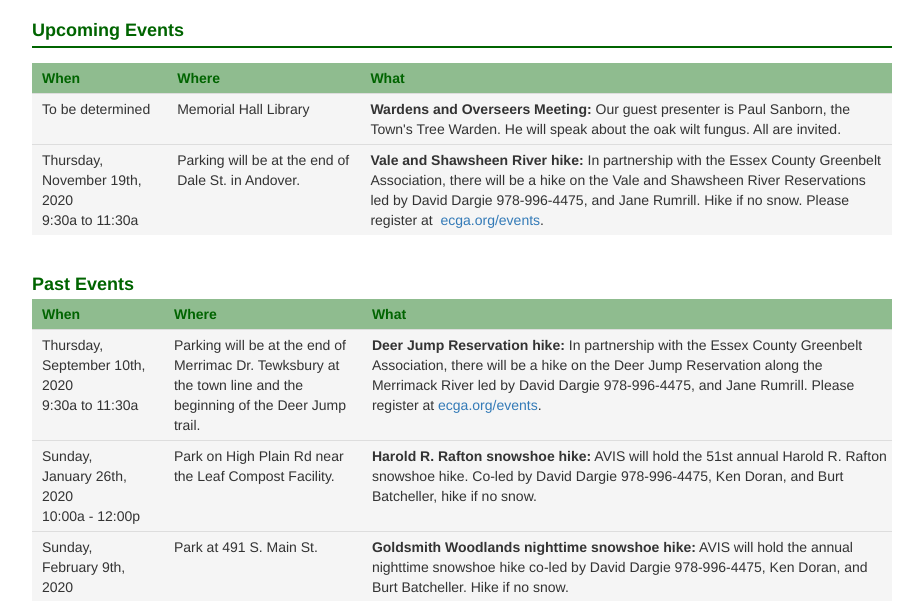
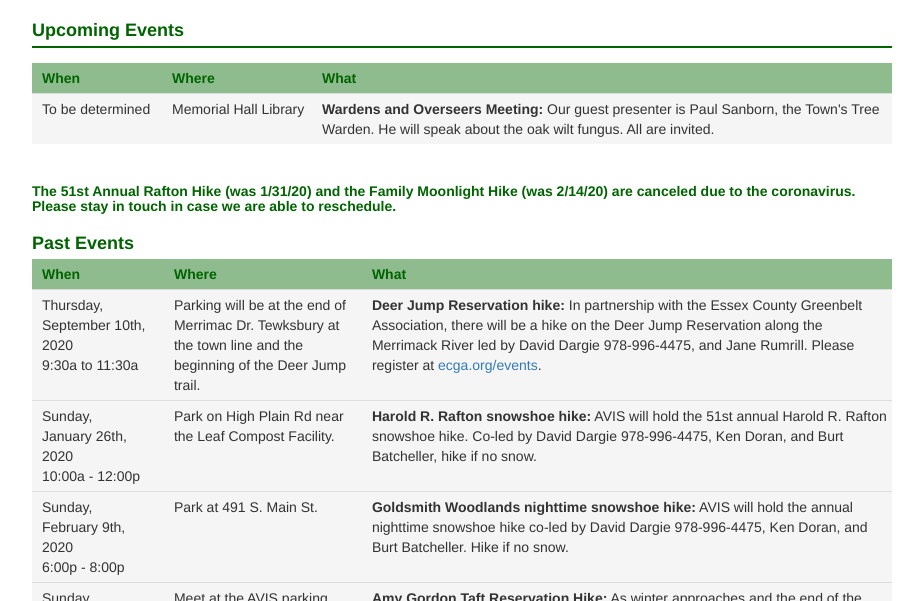
Before and after one commit to avisandover/avis-website, a Jekyll site: the page built from events.html, in a window 1280 px wide and 900 px high, cut to the strip 299-900 px from the top of the window. Shown: the whole strip, without its empty margins (178-1101 px from the left). Built offline with Jekyll 4.4.1, drawn with Linux system fonts in a browser that asks for light colours; nearby versions of some CDN libraries.

```diff
--- a/_layouts/cal.html
+++ b/_layouts/cal.html
@@ -29,11 +29,6 @@
       editable: true,
       eventLimit: true, // allow "more" link when too many events
       events: [
-        { title: 'Vale and Shawsheen River hike',
-          start: "2020-11-19T09:30:00-05:00",
-          end: "2020-11-19T11:30:00-05:00",
-          url: "/events.html"
-        },
         { title: 'Deer Jump Reservation hike',
           start: "2020-09-10T09:30:00-05:00",
           end: "2020-09-10T11:30:00-05:00",
--- a/events.html
+++ b/events.html
@@ -31,24 +31,11 @@ title: AVIS Events
 		</td>
 	</tr>
 
-	<tr>
-		<td>
-			Thursday,<br>
-			November 19th, 2020<br>
-			9:30a to 11:30a<br>
-		</td>
-		<td>
-			Parking will be at the end of Dale St. in Andover.
-		</td>
-		<td>
-			<strong>Vale and Shawsheen River hike:</strong> In partnership with the Essex County Greenbelt Association,
-			there will be a hike on the Vale and Shawsheen River Reservations led by
-			David Dargie 978-996-4475, and Jane Rumrill. Hike if no snow. Please register at
-			<a href="http://ecga.org/events">ecga.org/events</a>.
-		</td>
-	</tr>
+  </table>
 
-  </table>
+  <h5>
+	The 51st Annual Rafton Hike (was 1/31/20) and the Family Moonlight Hike (was 2/14/20) are canceled due to the coronavirus. Please stay in touch in case we are able to reschedule.
+  </h5>
 
 	<h3>Past Events</h3>
 
```
Also changed, not shown: index.html (+0 -31 lines), news.html (+13 -0 lines), assets/img/update-fall2020.jpg (added), 1 other file.
